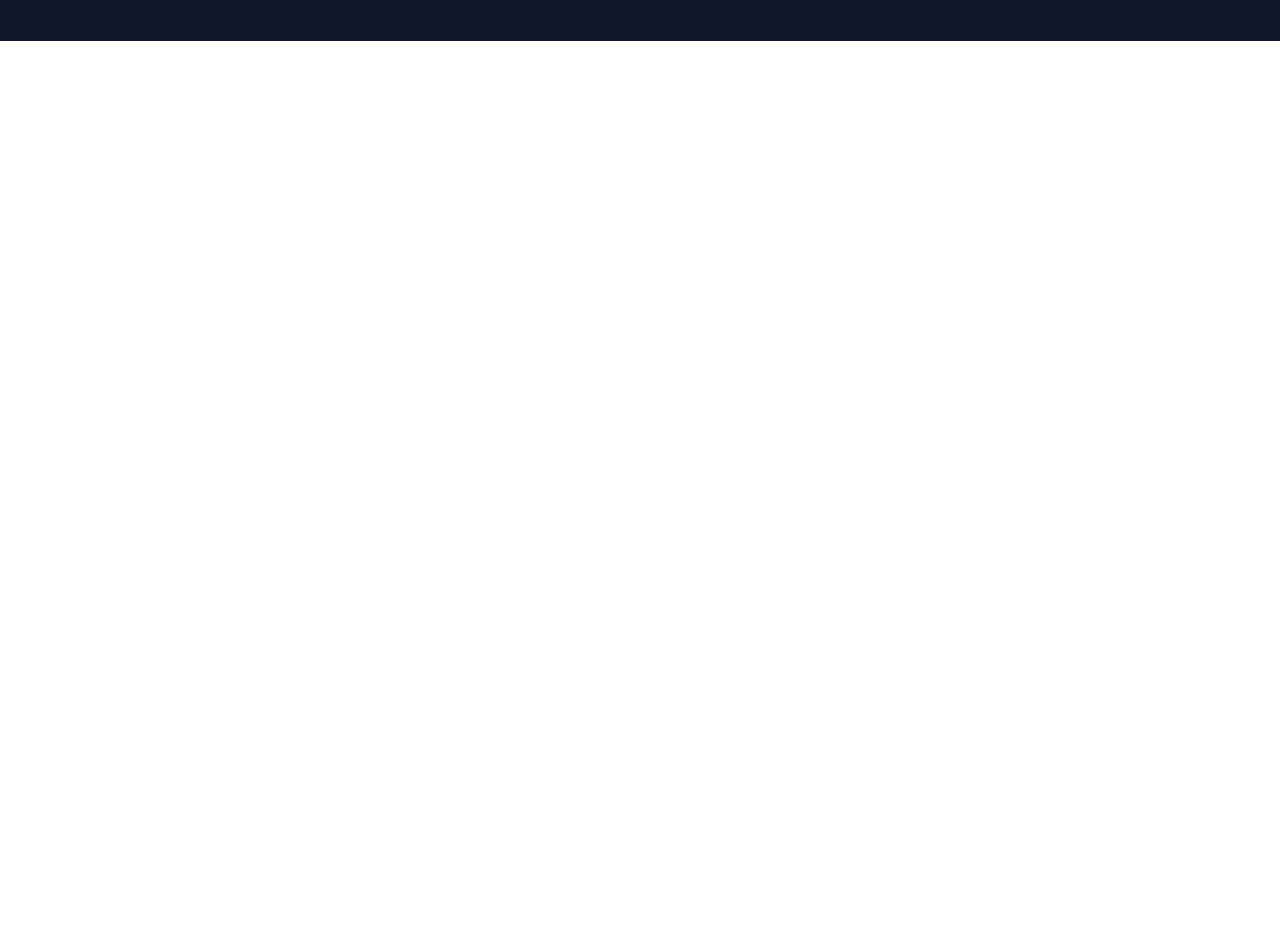
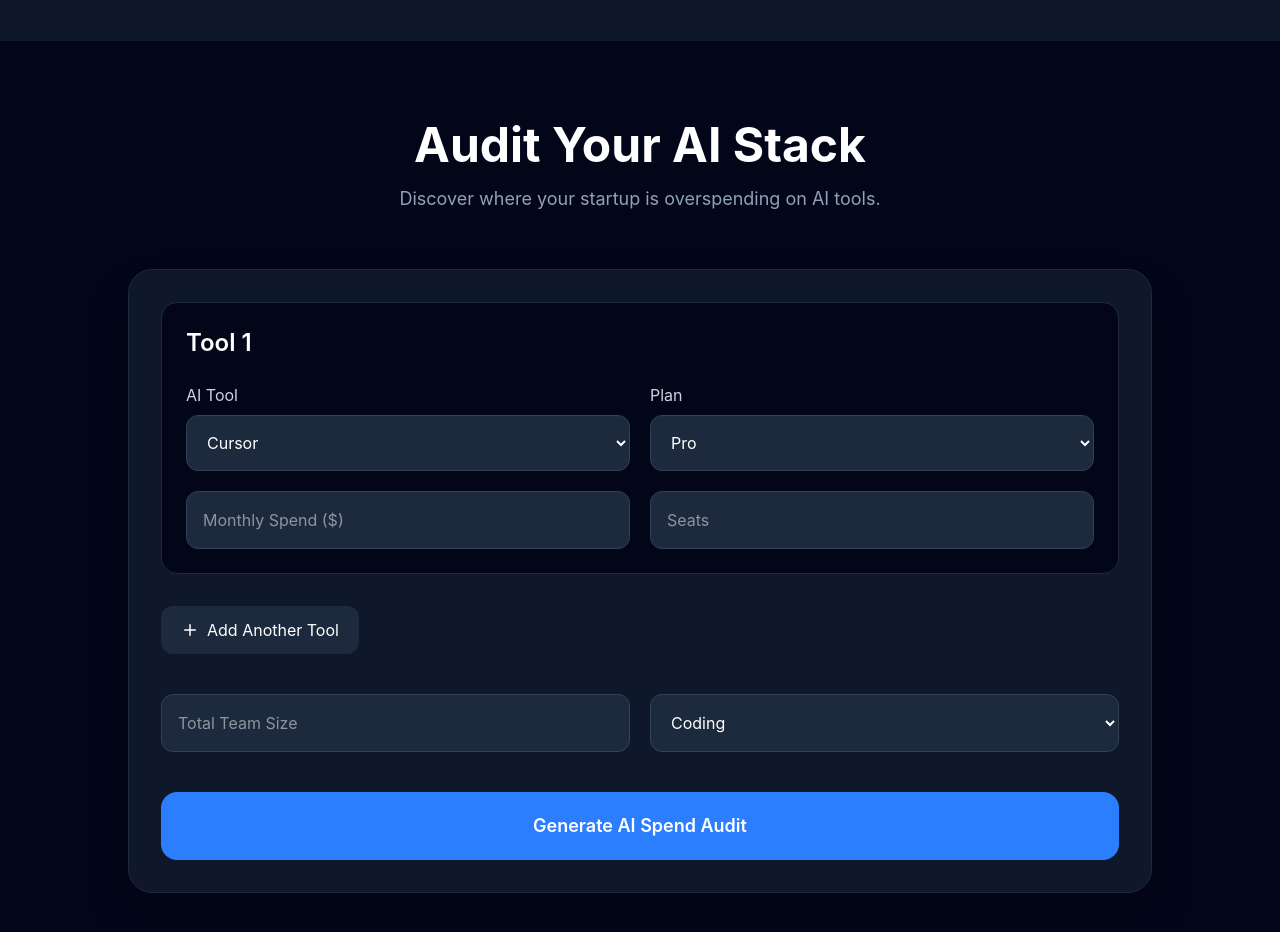
Before and after one commit to Lokendraa12/ai-spend-auditor, a React (Vite) app: page / in a window 1280 px wide. Shown: the part 760-1692 px from the top of the page. Before the commit the page ends 801 px from the top, so only its background shows below. Built offline with nearby package versions, Linux system fonts and the light colour scheme.

Commit message:
feat: build multi-tool AI spend form with localStorage

```diff
--- a/src/App.jsx
+++ b/src/App.jsx
@@ -1,11 +1,13 @@
 import Navbar from "./components/Navbar";
 import Hero from "./components/Hero";
+import SpendForm from "./components/SpendForm";
 
 function App() {
   return (
     <div className="bg-slate-900 text-white min-h-screen">
       <Navbar />
       <Hero />
+      <SpendForm />
     </div>
   );
 }
--- /dev/null
+++ b/src/components/SpendForm.jsx
@@ -0,0 +1,239 @@
+import { useEffect, useState } from "react";
+import { aiTools } from "../data/tools";
+import { Trash2, Plus } from "lucide-react";
+
+function SpendForm() {
+  const [tools, setTools] = useState(() => {
+    const saved = localStorage.getItem("auditTools");
+
+    return saved
+      ? JSON.parse(saved)
+      : [
+          {
+            tool: "Cursor",
+            plan: "Pro",
+            monthlySpend: "",
+            seats: "",
+          },
+        ];
+  });
+
+  const [teamSize, setTeamSize] = useState(() => {
+  return localStorage.getItem("teamSize") || "";
+});
+
+const [useCase, setUseCase] = useState(() => {
+  return localStorage.getItem("useCase") || "coding";
+});
+
+useEffect(() => {
+  localStorage.setItem("teamSize", teamSize);
+}, [teamSize]);
+
+useEffect(() => {
+  localStorage.setItem("useCase", useCase);
+}, [useCase]);
+
+  useEffect(() => {
+    localStorage.setItem("auditTools", JSON.stringify(tools));
+  }, [tools]);
+
+  const handleToolChange = (index, field, value) => {
+    const updated = [...tools];
+
+    updated[index][field] = value;
+
+    if (field === "tool") {
+      const selectedTool = aiTools.find((t) => t.name === value);
+      updated[index].plan = selectedTool.plans[0];
+    }
+
+    setTools(updated);
+  };
+
+  const addTool = () => {
+    setTools([
+      ...tools,
+      {
+        tool: "Cursor",
+        plan: "Pro",
+        monthlySpend: "",
+        seats: "",
+      },
+    ]);
+  };
+
+  const removeTool = (index) => {
+    const updated = tools.filter((_, i) => i !== index);
+    setTools(updated);
+  };
+
+  const handleSubmit = (e) => {
+    e.preventDefault();
+
+    const auditData = {
+      tools,
+      teamSize,
+      useCase,
+    };
+
+    console.log(auditData);
+
+    alert("Audit data saved successfully!");
+  };
+
+  return (
+    <section className="px-6 py-20 bg-slate-950 text-white">
+      <div className="max-w-5xl mx-auto">
+        <div className="text-center mb-14">
+          <h2 className="text-5xl font-bold mb-4">
+            Audit Your AI Stack
+          </h2>
+
+          <p className="text-slate-400 text-lg">
+            Discover where your startup is overspending on AI tools.
+          </p>
+        </div>
+
+        <form
+          onSubmit={handleSubmit}
+          className="bg-slate-900 border border-slate-800 rounded-3xl p-8 shadow-2xl"
+        >
+          <div className="space-y-8">
+            {tools.map((item, index) => {
+              const selectedTool = aiTools.find(
+                (tool) => tool.name === item.tool
+              );
+
+              return (
+                <div
+                  key={index}
+                  className="border border-slate-800 rounded-2xl p-6 bg-slate-950"
+                >
+                  <div className="flex items-center justify-between mb-6">
+                    <h3 className="text-2xl font-semibold">
+                      Tool {index + 1}
+                    </h3>
+
+                    {tools.length > 1 && (
+                      <button
+                        type="button"
+                        onClick={() => removeTool(index)}
+                        className="text-red-400 hover:text-red-500"
+                      >
+                        <Trash2 />
+                      </button>
+                    )}
+                  </div>
+
+                  <div className="grid md:grid-cols-2 gap-5">
+                    <div>
+                      <label className="block mb-2 text-slate-300">
+                        AI Tool
+                      </label>
+
+                      <select
+                        value={item.tool}
+                        onChange={(e) =>
+                          handleToolChange(index, "tool", e.target.value)
+                        }
+                        className="w-full p-4 rounded-xl bg-slate-800 border border-slate-700"
+                      >
+                        {aiTools.map((tool) => (
+                          <option key={tool.name} value={tool.name}>
+                            {tool.name}
+                          </option>
+                        ))}
+                      </select>
+                    </div>
+
+                    <div>
+                      <label className="block mb-2 text-slate-300">
+                        Plan
+                      </label>
+
+                      <select
+                        value={item.plan}
+                        onChange={(e) =>
+                          handleToolChange(index, "plan", e.target.value)
+                        }
+                        className="w-full p-4 rounded-xl bg-slate-800 border border-slate-700"
+                      >
+                        {selectedTool.plans.map((plan) => (
+                          <option key={plan} value={plan}>
+                            {plan}
+                          </option>
+                        ))}
+                      </select>
+                    </div>
+
+                    <input
+                      type="number"
+                      placeholder="Monthly Spend ($)"
+                      value={item.monthlySpend}
+                      onChange={(e) =>
+                        handleToolChange(
+                          index,
+                          "monthlySpend",
+                          e.target.value
+                        )
+                      }
+                      className="p-4 rounded-xl bg-slate-800 border border-slate-700"
+                    />
+
+                    <input
+                      type="number"
+                      placeholder="Seats"
+                      value={item.seats}
+                      onChange={(e) =>
+                        handleToolChange(index, "seats", e.target.value)
+                      }
+                      className="p-4 rounded-xl bg-slate-800 border border-slate-700"
+                    />
+                  </div>
+                </div>
+              );
+            })}
+          </div>
+
+          <button
+            type="button"
+            onClick={addTool}
+            className="mt-8 flex items-center gap-2 bg-slate-800 hover:bg-slate-700 px-5 py-3 rounded-xl transition"
+          >
+            <Plus size={18} />
+            Add Another Tool
+          </button>
+
+          <div className="grid md:grid-cols-2 gap-5 mt-10">
+            <input
+              type="number"
+              placeholder="Total Team Size"
+              value={teamSize}
+              onChange={(e) => setTeamSize(e.target.value)}
+              className="p-4 rounded-xl bg-slate-800 border border-slate-700"
+            />
+
+            <select
+              value={useCase}
+              onChange={(e) => setUseCase(e.target.value)}
+              className="p-4 rounded-xl bg-slate-800 border border-slate-700"
+            >
+              <option value="coding">Coding</option>
+              <option value="writing">Writing</option>
+              <option value="data">Data</option>
+              <option value="research">Research</option>
+              <option value="mixed">Mixed</option>
+            </select>
+          </div>
+
+          <button className="w-full mt-10 bg-blue-500 hover:bg-blue-600 transition p-5 rounded-2xl text-lg font-semibold">
+            Generate AI Spend Audit
+          </button>
+        </form>
+      </div>
+    </section>
+  );
+}
+
+export default SpendForm;
--- /dev/null
+++ b/src/data/tools.js
@@ -0,0 +1,34 @@
+export const aiTools = [
+  {
+    name: "Cursor",
+    plans: ["Hobby", "Pro", "Business", "Enterprise"],
+  },
+  {
+    name: "GitHub Copilot",
+    plans: ["Individual", "Business", "Enterprise"],
+  },
+  {
+    name: "Claude",
+    plans: ["Free", "Pro", "Max", "Team", "Enterprise", "API direct"],
+  },
+  {
+    name: "ChatGPT",
+    plans: ["Plus", "Team", "Enterprise", "API direct"],
+  },
+  {
+    name: "OpenAI API",
+    plans: ["API direct"],
+  },
+  {
+    name: "Anthropic API",
+    plans: ["API direct"],
+  },
+  {
+    name: "Gemini",
+    plans: ["Pro", "Ultra", "API"],
+  },
+  {
+    name: "Windsurf",
+    plans: ["Free", "Pro", "Teams"],
+  },
+];
```
